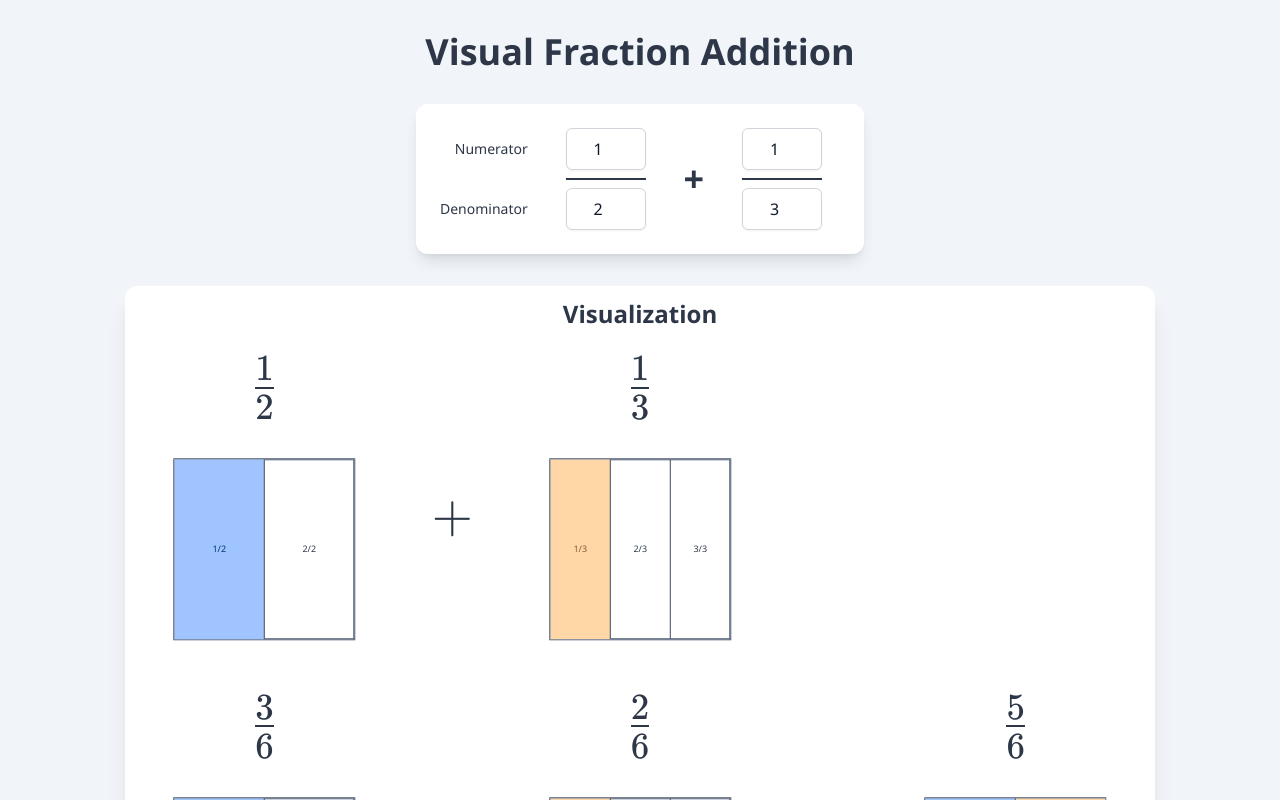
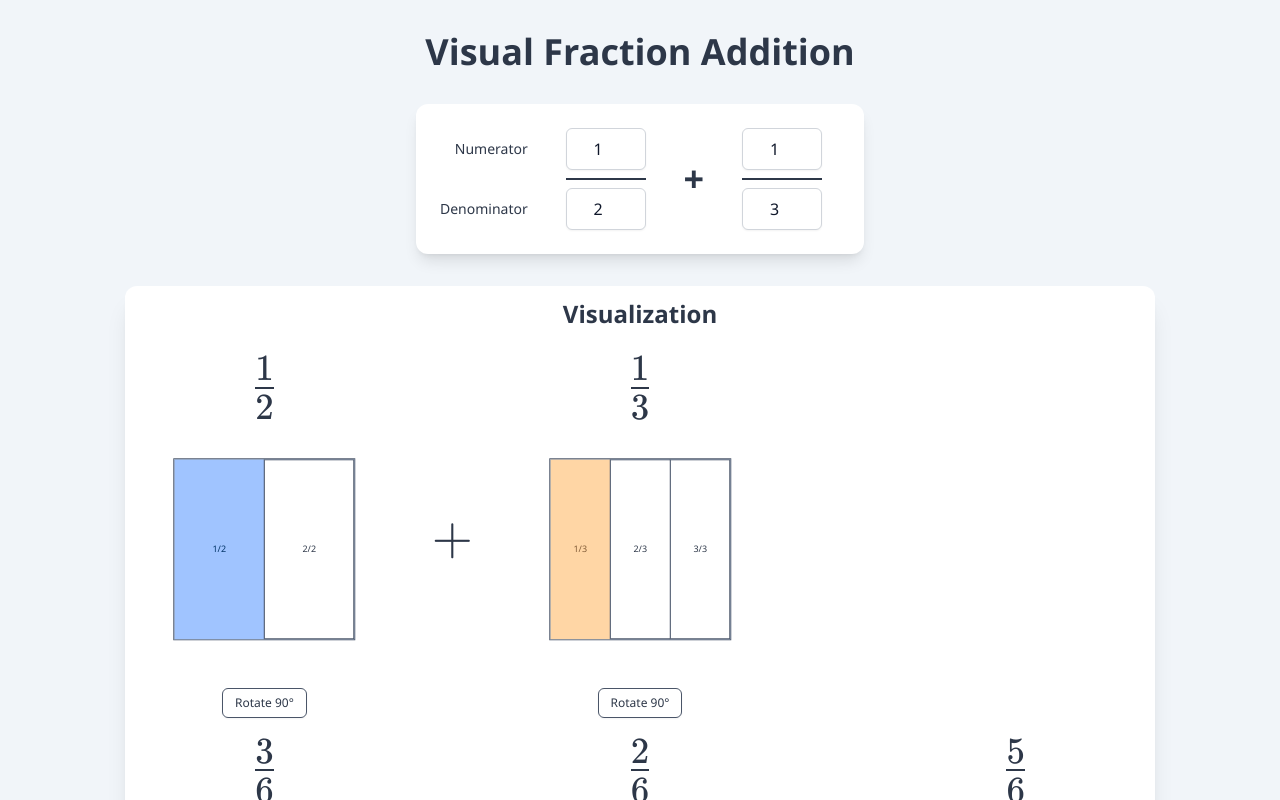
Before and after one commit to RupertLinacre/fraction_addition_visualisation, a React (Vite) app: page / in a window 1280 px wide. Shown: the top 800 px of the page. Built offline with nearby package versions, Linux system fonts and the light colour scheme.

Commit message:
Update rotation handling in VisualizationSection for VisualUnit components

```diff
--- a/components/VisualizationSection.tsx
+++ b/components/VisualizationSection.tsx
@@ -131,14 +131,14 @@ export const VisualizationSection: React.FC<VisualizationSectionProps> = ({ calc
     idSuffix: "f1a",
     cols: f1.den, rows: 1,
     shadingSegments: [{ count: f1.num, color: FRACTION1_COLOR, id: "f1init" }],
-    isColumnBasedShading: true, showCellNumbers: true, rotationAngle: 0,
+    isColumnBasedShading: true, showCellNumbers: true, rotationAngle: rotationF1,
     numberingOrder: 'ttb-ltr', cellNumberingDenominator: f1.den,
   };
   const f2aVisualProps: VisualUnitProps['visualProps'] = {
     idSuffix: "f2a",
     cols: f2.den, rows: 1,
     shadingSegments: [{ count: f2.num, color: FRACTION2_COLOR, id: "f2init" }],
-    isColumnBasedShading: true, showCellNumbers: true, rotationAngle: 0,
+    isColumnBasedShading: true, showCellNumbers: true, rotationAngle: rotationF2,
     numberingOrder: 'ttb-ltr', cellNumberingDenominator: f2.den,
   };
 
@@ -181,11 +181,15 @@ export const VisualizationSection: React.FC<VisualizationSectionProps> = ({ calc
           <VisualUnit
             topLabelLatex={fracToLatex(f1.num, f1.den)}
             visualProps={f1aVisualProps}
+            onRotate={() => setRotationF1(prev => (prev === 0 ? 90 : 0))}
+            isRotated={rotationF1 === 90}
           />
           <OperatorDisplay symbol="+" />
           <VisualUnit
             topLabelLatex={fracToLatex(f2.num, f2.den)}
             visualProps={f2aVisualProps}
+            onRotate={() => setRotationF2(prev => (prev === 0 ? 90 : 0))}
+            isRotated={rotationF2 === 90}
           />
           <OperatorDisplay symbol="=" isPlaceholder={true} />
           <VisualUnit isPlaceholder={true} visualProps={{ idSuffix: "sumplaceholder-top", cols: 1, rows: 1, shadingSegments: [] }} />
```
